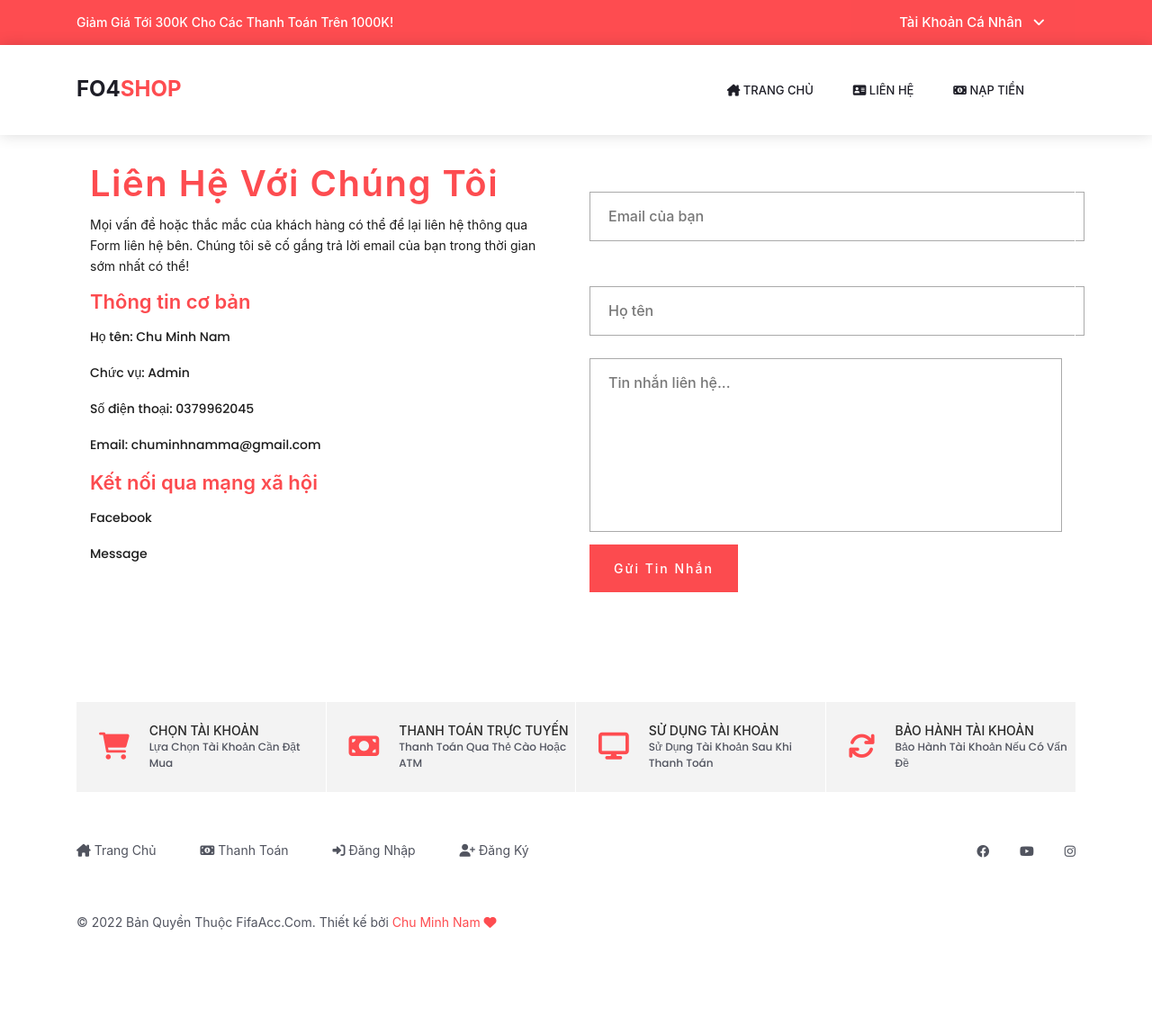
After one commit to namchuminh/shopacc, a Django app: page /lien-he/ in a window 1280 px wide. The commit adds this page. Shown: the whole page at 90% size. Run offline with Django 4.2, Linux system fonts and the light colour scheme; some libraries are stand-ins or nearby versions.

Commit message:
Hoan thien du an

```diff
--- a/shopacc/home/urls.py
+++ b/shopacc/home/urls.py
@@ -1,10 +1,11 @@
 from turtle import home
 from django.urls import path
-from .views import index, home, detail, pay, category
+from .views import index, home, detail, pay, category, contact
 urlpatterns = [
     path("", index.as_view(), name='index'),
     path("trang-chu/", home.as_view(), name='home'),
     path("mua-tai-khoan/<slug:slug>", detail.as_view(), name='detail'),
     path("thanh-toan/<slug:slug>", pay.as_view(), name='pay'),
     path("chuyen-muc/<slug:slug>", category.as_view(), name='category'),
+    path("lien-he/", contact.as_view(), name='contact'),
 ]
--- a/shopacc/home/views.py
+++ b/shopacc/home/views.py
@@ -2,7 +2,8 @@ from unittest import result
 from urllib import request
 from django.shortcuts import redirect, render
 from django.http import HttpResponse
-from home.utils import checkPay, convertPrice, convertVND, sendAcc
+from numpy import product
+from home.utils import checkPay, convertPrice, convertVND, sendAcc, sendMess
 from .models import AccCategory, AccFifa, AccCategory
 from user.models import Profile, ShopCart
 from django.views import View
@@ -55,8 +56,11 @@ class detail(View):
             price = convertVND(acc.price)
             sale = convertVND(acc.sale)
             cate = AccCategory.objects.all().get(accfifa = acc)
-            result = {'login' : True, 'username': request.user.username, 'money': money, 'acc':acc, 'price': price, 'sale':sale, 'cate':cate, 'cart':cart}
-            return render(request,self.template_name,result)
+            if(acc.product == False):
+                return redirect('home')
+            else:
+                result = {'login' : True, 'username': request.user.username, 'money': money, 'acc':acc, 'price': price, 'sale':sale, 'cate':cate, 'cart':cart}
+                return render(request,self.template_name,result)
         else:
             acc = AccFifa.objects.all().get(slug=slug)
             cate = AccCategory.objects.all().get(accfifa = acc)
@@ -70,14 +74,17 @@ class pay(View):
     template_name =  'home/pay.html'
     def get(self, request, slug):
         if request.user.is_authenticated:
+            acc = AccFifa.objects.all().get(slug=slug)
             user = User.objects.all().get(pk=request.user.id)
             cart = ShopCart.objects.all().filter(user = user).count()
             money = Profile.objects.all().get(user = user).money
-            acc = AccFifa.objects.all().get(slug=slug)
             price = convertVND(acc.price)
             money = convertVND(money)
-            result = {'login' : True, 'username': request.user.username, 'money': money, 'acc':acc, 'price': price, 'cart':cart}
-            return render(request,self.template_name,result)
+            if(acc.product == False):
+                return redirect('home')
+            else:
+                result = {'login' : True, 'username': request.user.username, 'money': money, 'acc':acc, 'price': price, 'cart':cart}
+                return render(request,self.template_name,result)
         else:
             return redirect('user-login')
 
@@ -90,6 +97,16 @@ class pay(View):
                 money = Profile.objects.all().get(user = user).money
                 price = acc.price
                 newMoney = checkPay(price,money)
+                if acc.product == False:
+                    user = User.objects.all().get(pk=request.user.id)
+                    money = Profile.objects.all().get(user = user).money
+                    price = convertVND(acc.price)
+                    money = convertVND(money)
+                    error = "Tài khoản đã được mua, vui lòng mua tài khoản khác!"
+                    cart = ShopCart.objects.all().filter(user = user).count()
+                    result = {'login' : True, 'username': request.user.username, 'money': money, 'acc':acc, 'price': price, 'error':error, 'cart':cart}
+                    return render(request,self.template_name,result)
+
                 if (newMoney == False):
                     user = User.objects.all().get(pk=request.user.id)
                     money = Profile.objects.all().get(user = user).money
@@ -97,7 +114,8 @@ class pay(View):
                     price = convertVND(acc.price)
                     money = convertVND(money)
                     error = "Số dư không đủ, vui lòng nạp thêm tiền!"
-                    result = {'login' : True, 'username': request.user.username, 'money': money, 'acc':acc, 'price': price, 'error':error}
+                    cart = ShopCart.objects.all().filter(user = user).count()
+                    result = {'login' : True, 'username': request.user.username, 'money': money, 'acc':acc, 'price': price, 'error':error, 'cart':cart}
                     return render(request,self.template_name,result)
                 else:
                     if(sendAcc(emailacc, acc.username, acc.password) == True):
@@ -109,17 +127,24 @@ class pay(View):
                         updateMoney.money = newMoney
                         updateMoney.save()
                         newMoney = convertVND(newMoney)
-                        error = "Mua tài khoản thành công, vui lòng kiểm tra email để nhận tài khoản!"
-                        result = {'login' : True, 'username': request.user.username, 'money': newMoney, 'acc':acc, 'price': price, 'error':error}
-                        return render(request,self.template_name,result)
+                        acc.product = False
+                        acc.save()
+                        try:
+                            ShopCart.objects.all().get(user=user, product = acc).delete()
+                        finally:
+                            cart = ShopCart.objects.all().filter(user = user).count()
+                            error = "Mua tài khoản thành công, vui lòng kiểm tra email để nhận tài khoản!"
+                            result = {'login' : True, 'username': request.user.username, 'money': newMoney, 'acc':acc, 'price': price, 'error':error, 'cart':cart}
+                            return render(request,self.template_name,result)
                     else:
                         user = User.objects.all().get(pk=request.user.id)
                         money = Profile.objects.all().get(user = user).money
                         acc = AccFifa.objects.all().get(slug=slug)
+                        cart = ShopCart.objects.all().filter(user = user).count()
                         price = convertVND(acc.price)
                         money = convertVND(money)
                         error = "Vui lòng nhập vào email hợp lệ! Ví dụ: nguyenvana@gmail.com!"
-                        result = {'login' : True, 'username': request.user.username, 'money': money, 'acc':acc, 'price': price, 'error':error}
+                        result = {'login' : True, 'username': request.user.username, 'money': money, 'acc':acc, 'price': price, 'error':error,'cart':cart}
                         return render(request,self.template_name,result)
 
             else:
@@ -153,3 +178,47 @@ class category(View):
             acc = convertPrice(acc)
             result = {'login' : False, 'username': request.user.username, 'acc':acc, 'cate':cate, 'allCate':allCate, }
             return render(request,self.template_name,result)
+
+class contact(View):
+    template_name = 'home/contact.html'
+    def get(self, request):
+        if request.user.is_authenticated:
+            user = User.objects.all().get(pk=request.user.id)
+            money = Profile.objects.all().get(user = user).money
+            cart = ShopCart.objects.all().filter(user = user).count()
+            money = convertVND(money)
+            result = {'login' : True, 'username': request.user.username, 'money': money, 'cart':cart }
+            return render(request,self.template_name,result)
+        else:
+            result = {'login' : False}
+            return render(request,self.template_name,result)
+    def post(self, request):
+        fullname = request.POST['fullname']
+        email = request.POST['email']
+        mess = request.POST['mess']
+        if request.user.is_authenticated:
+            if(sendMess(email, fullname, mess) == True):
+                error = 'Cảm ơn bạn đã liên hệ với chúng tôi! Chúng tôi sẽ cố gắng trả lời bạn sớm nhất!'
+                user = User.objects.all().get(pk=request.user.id)
+                money = Profile.objects.all().get(user = user).money
+                cart = ShopCart.objects.all().filter(user = user).count()
+                money = convertVND(money)
+                result = {'login' : True, 'username': request.user.username, 'money': money, 'cart':cart, 'error':error}
+                return render(request,self.template_name,result)
+            else:
+                error = 'Vui lòng nhập email hợp lệ!'
+                user = User.objects.all().get(pk=request.user.id)
+                money = Profile.objects.all().get(user = user).money
+                cart = ShopCart.objects.all().filter(user = user).count()
+                money = convertVND(money)
+                result = {'login' : True, 'username': request.user.username, 'money': money, 'cart':cart, 'error':error}
+                return render(request,self.template_name,result)
+        else:
+            if(sendMess(email, fullname, mess) == True):
+                error = 'Cảm ơn bạn đã liên hệ với chúng tôi! Chúng tôi sẽ cố gắng trả lời bạn sớm nhất!'
+                result = {'login' : False,'error':error}
+                return render(request,self.template_name,result)
+            else:
+                error = 'Vui lòng nhập email hợp lệ!'
+                result = {'login' : False, 'error':error}
+                return render(request,self.template_name,result)
--- /dev/null
+++ b/shopacc/requirements.txt
@@ -0,0 +1,2 @@
+Django==4.0.5
+django-jazzmin==2.5.0
--- a/shopacc/static/styles/main_styles.css
+++ b/shopacc/static/styles/main_styles.css
@@ -1747,3 +1747,128 @@ span.psw {
   .divTableBody {
 	  display: table-row-group;
   }
+
+  :root {
+    /* //....... Color ........// */
+    --primary-color: #ff3c78;
+    --light-black: rgba(0, 0, 0, 0.89);
+    --black: #000;
+    --white: #fff;
+    --grey: #aaa;
+}
+
+.contact {
+    margin-top: 45px;
+}
+
+.form {
+    display: flex;
+    justify-content: space-between;
+    margin: 80px 0;
+}
+
+.form .form-txt {
+    flex-basis: 48%;
+}
+
+.form .form-txt h1 {
+    font-weight: 600;
+    color: var(--black);
+    font-size: 40px;
+    letter-spacing: 1.5px;
+    margin-bottom: 10px;
+    color: rgb(253 76 80);
+}
+
+.form .form-txt span {
+    color: var(--light-black);
+    font-size: 14px;
+}
+
+.form .form-txt h3 {
+    font-size: 22px;
+    font-weight: 600;
+    margin: 15px 0;
+    color: var(--light-black);
+}
+
+.form .form-txt p {
+    color: var(--light-black);
+    font-size: 14px;
+}
+
+.form .form-details {
+    flex-basis: 48%;
+}
+
+.form .form-details input[type="text"],
+.form .form-details input[type="email"] {
+    padding: 15px 20px;
+    color: var(--grey);
+    outline: none;
+    border: 1px solid var(--grey);
+    margin: 25px;
+    font-size: 14px;
+}
+
+.form .form-details textarea {
+    padding: 15px 20px;
+    margin-left: 25px;
+    color: var(--grey);
+    outline: none;
+    border: 1px solid var(--grey);
+    font-size: 14px;
+    resize: none;
+}
+
+.form .form-details button {
+    padding: 15px 25px;
+    color: var(--white);
+    font-weight: 500;
+    background: rgb(252 75 79);
+    outline: none;
+    border: none;
+    margin-left: 25px;
+    font-size: 14px;
+    letter-spacing: 2px;
+    cursor: pointer;
+	width: 165px;
+}
+
+@media (max-width: 500px) {
+    .form {
+        display: flex;
+        flex-direction: column;
+    }
+    .form .form-details button {
+        margin-left: 0;
+    }
+    .form .form-details input[type="text"],
+    .form .form-details input[type="email"],
+    .form .form-details textarea {
+        width: 100%;
+        margin-left: 0;
+    }
+    .form .form-details input[type="text"] {
+        margin-bottom: 0px;
+    }
+}
+
+@media(min-width: 501px) and (max-width: 768px) {
+    .form {
+        display: flex;
+        flex-direction: column;
+    }
+    .form .form-details button {
+        margin-left: 0;
+    }
+    .form .form-details input[type="text"],
+    .form .form-details input[type="email"],
+    .form .form-details textarea {
+        width: 100%;
+        margin-left: 0;
+    }
+    .form .form-details input[type="text"] {
+        margin-bottom: 0px;
+    }
+}
--- a/shopacc/templates/base.html
+++ b/shopacc/templates/base.html
@@ -56,7 +56,7 @@
 						<nav class="navbar">
 							<ul class="navbar_menu">
 								<li><a href="{% url 'index' %}"><i class="fa-solid fa-house-chimney"></i> Trang Chủ</a></li>
-								<li><a href="#"><i class="fa-solid fa-address-card"></i> Liên Hệ</a></li>
+								<li><a href="{% url 'contact' %}"><i class="fa-solid fa-address-card"></i> Liên Hệ</a></li>
 								<li><a href="#"><i class="fa-solid fa-money-bill-1"></i> Nạp Tiền</a></li>
 								{% if user.is_superuser %}
                                     <li><a href="{% url 'admin:index' %}"><i class="fa-solid fa-user-check"></i> Admin</a></li>
--- /dev/null
+++ b/shopacc/templates/home/contact.html
@@ -0,0 +1,87 @@
+{% extends "base.html" %}
+{% load static %}
+{% block title%}
+Fo4Shop.com - Liên hệ với chúng tôi
+{% endblock title %}
+{% block user%}
+    {% if login == True %}
+    <ul class="top_nav_menu">
+        <li class="account">
+            <a href="#">
+                <i class="fa-solid fa-user"></i> {{ username }} <i class="fa fa-angle-down"></i>
+            </a>
+            <ul class="account_selection">
+                <li><a href="#"><i class="fa-solid fa-money-bill-1"></i> Số Dư: {{ money }} vnđ</a></li>
+                <li><a href="{% url 'change-info' %}"><i class="fa-solid fa-key"></i> Thông Tin Tài Khoản</a></li>
+                <li><a href="{% url 'user-logout' %}"><i class="fa-solid fa-arrow-right-from-bracket"></i> Đăng Xuất</a></li>
+            </ul>
+        </li>
+    </ul>
+    {% else %}
+    <ul class="top_nav_menu">
+        <li class="account">
+            <a href="#">
+                Tài Khoản Cá Nhân
+                <i class="fa fa-angle-down"></i>
+            </a>
+            <ul class="account_selection">
+                <li><a href="{% url 'user-login' %}"><i class="fa fa-sign-in" aria-hidden="true"></i>Đăng Nhập</a></li>
+                <li><a href="{% url 'user-sigup' %}"><i class="fa fa-user-plus" aria-hidden="true"></i>Đăng Ký</a></li>
+            </ul>
+        </li>
+    </ul>
+    {% endif %}
+{% endblock user%}
+
+{% block addshop %}
+    <ul class="navbar_user">
+        {% if user.is_superuser %}
+            <li><a href="#"><i class="fa-solid fa-plus"></i></a></li>
+        {% endif %}
+        {% if user.is_authenticated %}
+        <li class="checkout">
+            <a href="{% url 'user-cart' %}">
+                <i class="fa fa-shopping-cart" aria-hidden="true"></i>
+                <span id="checkout_items" class="checkout_items">{{ cart }}</span>
+            </a>
+        </li>
+        {% endif %}
+    </ul>
+{% endblock addshop%}
+
+{% block login-sigup %}
+<div class="container" style="margin-top: 100px; margin-bottom: -40px;">
+        <div class="row">
+            <div class="col">
+                <div class="product_slider_container" style="border: none;">
+                    <div class="contact container">
+                        <form method="POST">
+                            <div class="form">
+                                <div class="form-txt">
+                                    <h1>Liên Hệ Với Chúng Tôi</h1>
+                                    <span>Mọi vấn đề hoặc thắc mắc của khách hàng có thể để lại liên hệ thông qua Form liên hệ bên. Chúng tôi sẽ cố gắng trả lời email của bạn trong thời gian sớm nhất có thể!</span>
+                                    <h3 style="color: rgb(252 75 79);">Thông tin cơ bản</h3>
+                                    <p>Họ tên: Chu Minh Nam</p>
+                                    <p>Chức vụ: Admin</p>
+                                    <p>Số điện thoại: 0379962045</p>
+                                    <p>Email: chuminhnamma@gmail.com</p>
+                                    <h3 style="color: rgb(252 75 79);">Kết nối qua mạng xã hội</h3>
+                                    <p>Facebook</p>
+                                    <p>Message</p>
+                                </div>
+                                <div class="form-details">
+                                    <h2 style="text-align: center; font-size: 12px; line-height: 0px; font-weight: 400; color: #777777;">{{ error }}</h2>
+                                    {% csrf_token %}
+                                    <input type="text" name="fullname" id="email" placeholder="Email của bạn" required>
+                                    <input type="text" name="email" id="name" placeholder="Họ tên" required>
+                                    <textarea name="mess" id="message" cols="52" rows="7" placeholder="Tin nhắn liên hệ..." required></textarea>
+                                    <button>Gửi Tin Nhắn</button>
+                                </div>
+                            </div>
+                        </form>
+                    </div>
+                </div>
+            </div>
+        </div>
+    </div>
+{% endblock login-sigup%}
--- a/shopacc/templates/home/detail.html
+++ b/shopacc/templates/home/detail.html
@@ -85,7 +85,7 @@
 						<nav class="navbar">
 							<ul class="navbar_menu">
 								<li><a href="{% url 'index' %}"><i class="fa-solid fa-house-chimney"></i> Trang Chủ</a></li>
-								<li><a href="#"><i class="fa-solid fa-address-card"></i> Liên Hệ</a></li>
+								<li><a href="{% url 'contact' %}"><i class="fa-solid fa-address-card"></i> Liên Hệ</a></li>
 								<li><a href="#"><i class="fa-solid fa-money-bill-1"></i> Nạp Tiền</a></li>
 								{% if user.is_superuser %}
                                     <li><a href="{% url 'admin:index' %}"><i class="fa-solid fa-user-check"></i> Admin</a></li>
@@ -94,7 +94,7 @@
                             <ul class="navbar_user">
                                 {% if login == True %}
                                     <li class="checkout">
-                                        <a href="#">
+                                        <a href="{% url 'user-cart' %}">
                                             <i class="fa fa-shopping-cart" aria-hidden="true"></i>
                                             <span id="checkout_items" class="checkout_items">{{ cart }}</span>
                                         </a>
--- a/shopacc/templates/home/home.html
+++ b/shopacc/templates/home/home.html
@@ -21,7 +21,7 @@ Fo4Shop.com - Trang Chủ
 {% block addshop %}
     <ul class="navbar_user">
         <li class="checkout">
-            <a href="#">
+            <a href="{% url 'user-cart' %}">
                 <i class="fa fa-shopping-cart" aria-hidden="true"></i>
                 <span id="checkout_items" class="checkout_items">{{ cart }}</span>
             </a>
--- a/shopacc/templates/user/changeinfo.html
+++ b/shopacc/templates/user/changeinfo.html
@@ -24,7 +24,7 @@ Fo4Shop.com - Thông Tin Tài Khoản
             <li><a href="#"><i class="fa-solid fa-plus"></i></a></li>
         {% endif %}
         <li class="checkout">
-            <a href="#">
+            <a href="{% url 'user-cart' %}">
                 <i class="fa fa-shopping-cart" aria-hidden="true"></i>
                 <span id="checkout_items" class="checkout_items">{{ cart }}</span>
             </a>
```
Also changed, not shown: shopacc/home/utils.py (+14 -0 lines), shopacc/templates/home/category.html (+9 -7 lines), shopacc/templates/home/pay.html (+3 -29 lines), shopacc/templates/user/cart.html (+24 -7 lines), shopacc/user/utils.py (+4 -3 lines), shopacc/user/views.py (+5 -2 lines), shopacc/db.sqlite3.
